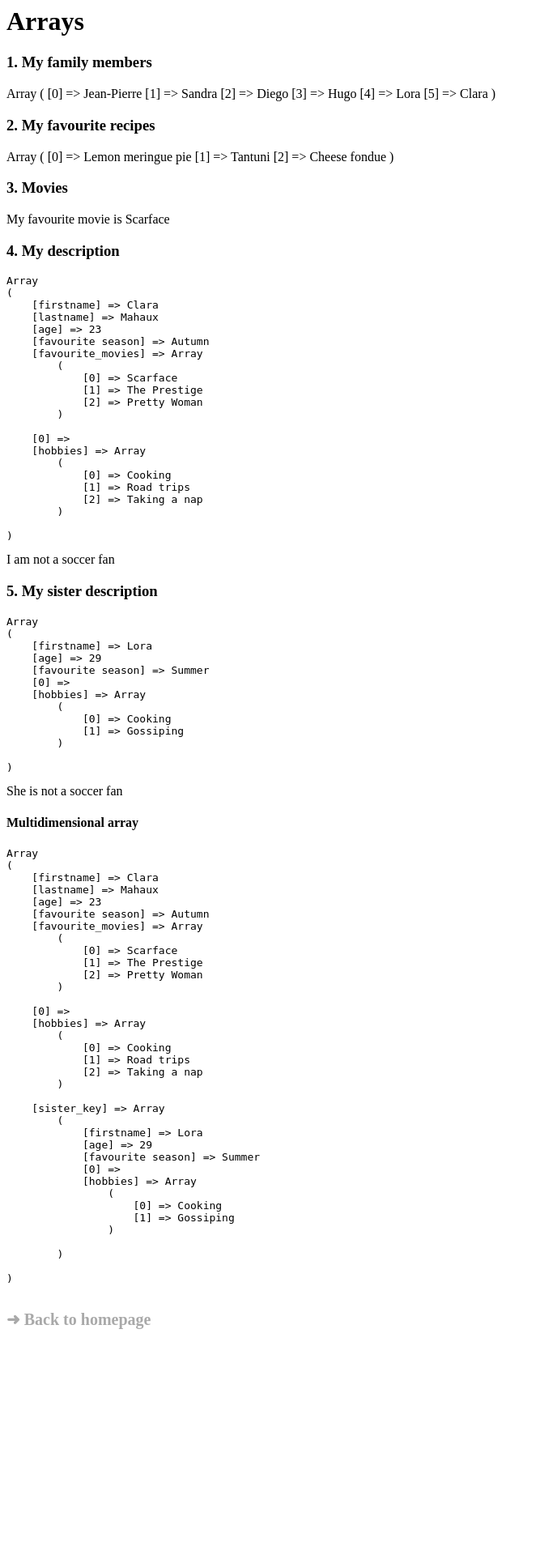
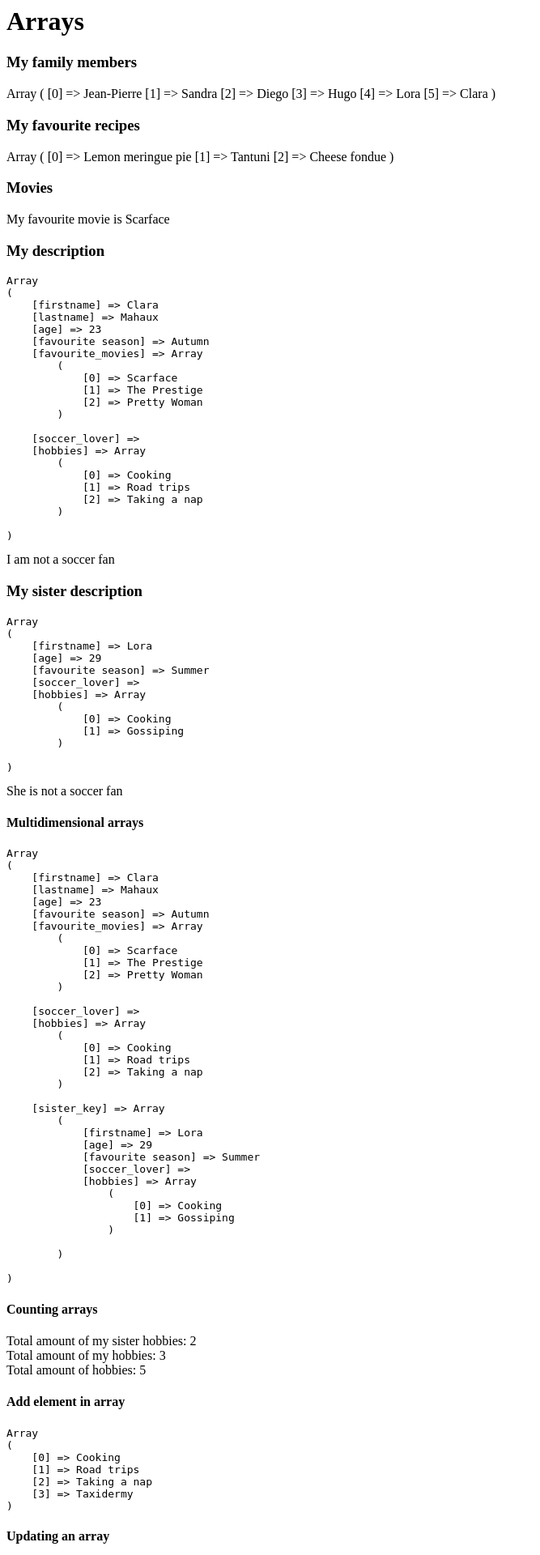
Before and after one commit to clamaha/php_docker, a PHP site: page /variable/arrays.php in a window 1280 px wide. Shown: the top 1920 px of the page at 81% size, without its empty margins (0-667 px from the left). Before the commit the page ends 1641 px from the top, so only its background shows below. Run offline with PHP 8.4, Linux system fonts and the light colour scheme.

Commit message:
arrays done

```diff
--- a/src/public/variable/arrays.php
+++ b/src/public/variable/arrays.php
@@ -1,77 +1,138 @@
+<?php
+ini_set('display_errors', 1);
+ini_set('display_startup_errors', 1);
+error_reporting(E_ALL);
+?>
 <title>Arrays</title>
 <h1>Arrays</h1>
 
 <style>
-    a {text-decoration:none; font-weight:700; font-size:20px; color:darkgrey;}
+    a {
+        text-decoration: none;
+        font-weight: 700;
+        font-size: 20px;
+        color: darkgrey;
+    }
 </style>
 
-<h3>1. My family members</h3>
+<h3>My family members</h3>
 <?php
-   $family = array('Jean-Pierre','Sandra','Diego','Hugo','Lora','Clara');
+$family = array('Jean-Pierre', 'Sandra', 'Diego', 'Hugo', 'Lora', 'Clara');
 print_r($family);
 ?>
 
-<h3>2. My favourite recipes</h3>
+<h3>My favourite recipes</h3>
 <?php
-   $recipes = array('Lemon meringue pie','Tantuni','Cheese fondue');
+$recipes = array('Lemon meringue pie', 'Tantuni', 'Cheese fondue');
 print_r($recipes);
 ?>
 
-<h3>3. Movies</h3>
+<h3>Movies</h3>
 <?php
-   $movies = array('Scarface','The Prestige','Pretty Woman');
+$movies = array('Scarface', 'The Prestige', 'Pretty Woman');
 ?>
-<p>My favourite movie is <?php echo $movies[0];?></p>
+<p>My favourite movie is <?php echo $movies[0]; ?></p>
 
-<h3>4. My description</h3>
+<h3>My description</h3>
 <?php
 $me = array(
     'firstname' => 'Clara',
     'lastname' => 'Mahaux',
     'age' => '23',
     'favourite season' => 'Autumn',
-    'favourite_movies' => array ('Scarface','The Prestige','Pretty Woman'),
-    $soccer_lover = false,
-    'hobbies' => array ('Cooking', 'Road trips', 'Taking a nap'),
+    'favourite_movies' => array('Scarface', 'The Prestige', 'Pretty Woman'),
+    'soccer_lover' => false,
+    'hobbies' => array('Cooking', 'Road trips', 'Taking a nap'),
 );
 
 echo '<pre>';
 print_r($me);
 echo '</pre>';
-        if ($soccer_lover){
+if ($me['soccer_lover']) {
     echo "I love soccer!";
-        } else{
+} else {
     echo "I am not a soccer fan";
 }
 ?>
 
-<h3>5. My sister description</h3>
+<h3>My sister description</h3>
 <?php
 $sister = array(
     'firstname' => 'Lora',
     'age' => '29',
     'favourite season' => 'Summer',
-    $soccer_lover = false,
-    'hobbies' => array ('Cooking', 'Gossiping'),
+    'soccer_lover' => false,
+    'hobbies' => array('Cooking', 'Gossiping'),
 );
 
 echo '<pre>';
 print_r($sister);
 echo '</pre>';
-        if ($soccer_lover){
+if ($sister['soccer_lover']) {
     echo "She loves soccer!";
-        } else{
+} else {
     echo "She is not a soccer fan";
 };
 ?>
 <br>
-<h4>Multidimensional array</h4>
+
+<h4>Multidimensional arrays</h4>
 <?php
 $me['sister_key'] = $sister;
 echo '<pre>';
 print_r($me);
 echo '</pre>';
+
+?>
+<h4>Counting arrays</h4>
+<?php
+echo "Total amount of my sister hobbies: " . count($sister['hobbies']);
+?>
+<br>
+<?php
+echo "Total amount of my hobbies: " . count($me['hobbies']);
+?>
+<br>
+<?php
+$total_hobbies = count($me['hobbies']) + count($sister['hobbies']);
+echo "Total amount of hobbies: " . $total_hobbies;
 ?>
 
+<h4>Add element in array</h4>
+<?php
+$me['hobbies'][] = 'Taxidermy';
+echo '<pre>';
+print_r($me['hobbies']);
+echo '</pre>';
+?>
+
+<h4>Updating an array</h4>
+<?php
+$me['lastname'] = 'Durand';
+echo '<pre>';
+print_r($me);
+echo '</pre>';
+?>
+<h4>Intersection and merge</h4>
+
+<?php
+$soulmate = array(
+    'firstname' => 'Y',
+    'age' => '27',
+    'favourite season' => 'Spring',
+    'favourite_movies' => array('Idk', 'Idk2'),
+    'soccer_lover' => true,
+    'hobbies' => array('Singing', 'Cooking', 'Global News')
+);
+$possible_hobbies_via_intersection = array_intersect($me['hobbies'], $soulmate['hobbies']);
+$possible_hobbies_via_merge = array_merge($me['hobbies'], $soulmate['hobbies']);
+    echo '<pre>';
+    print_r($possible_hobbies_via_intersection);
+    print_r($possible_hobbies_via_merge);
+    echo '</pre>';
+?>
+
+<h4>More array exercices</h4>
+<p>To be continued...</p>
 <br>
 <a href="/index.php">➜ Back to homepage</a>
```
Also changed, not shown: src/public/index.php (+10 -1 lines), src/public/variable/conditions.php (+6 -1 lines), src/public/variable/functions.php (+6 -1 lines), src/public/variable/humans.php (+11 -6 lines), src/public/variable/loops.php (+6 -1 lines), src/public/variable/variable_types.php (+9 -4 lines). Lines whose indentation alone changed are shown as unchanged.
